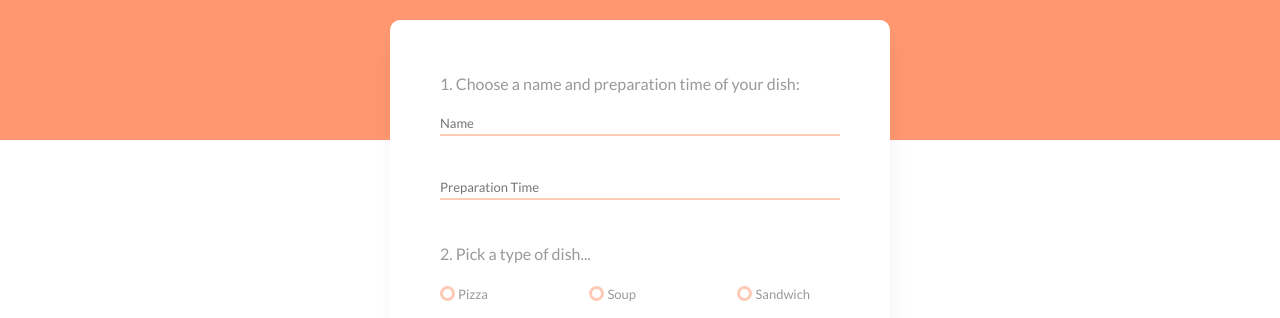
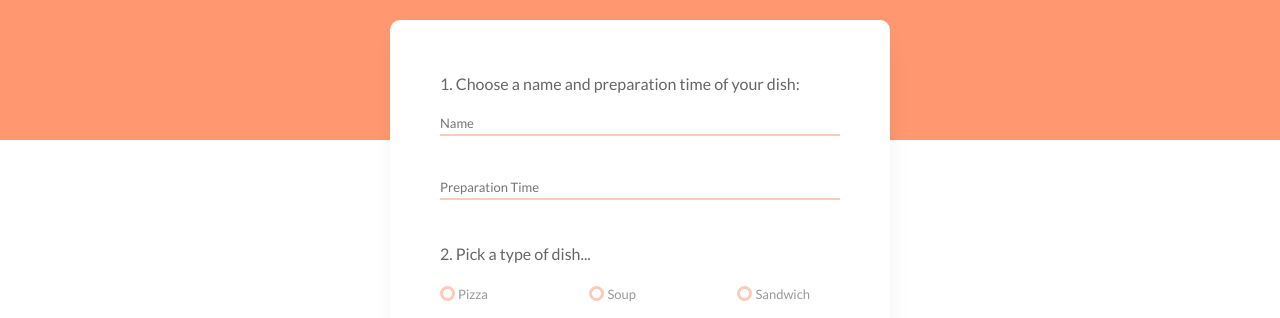
Before and after one commit to pskrzypek97/food-form, a React (Create React App) app: page / in a window 1280 px wide. Shown: the part 210-528 px from the top of the page. Built offline with nearby package versions, Linux system fonts and the light colour scheme.

Commit message:
Changed color of h2 tag

```diff
--- a/src/styles/index.css
+++ b/src/styles/index.css
@@ -34,7 +34,7 @@ h2 {
 	font-size: 1.6rem;
 	font-weight: 400;
 
-	color: #999999;
+	color: #666666;
 }
 
 .main {
```
